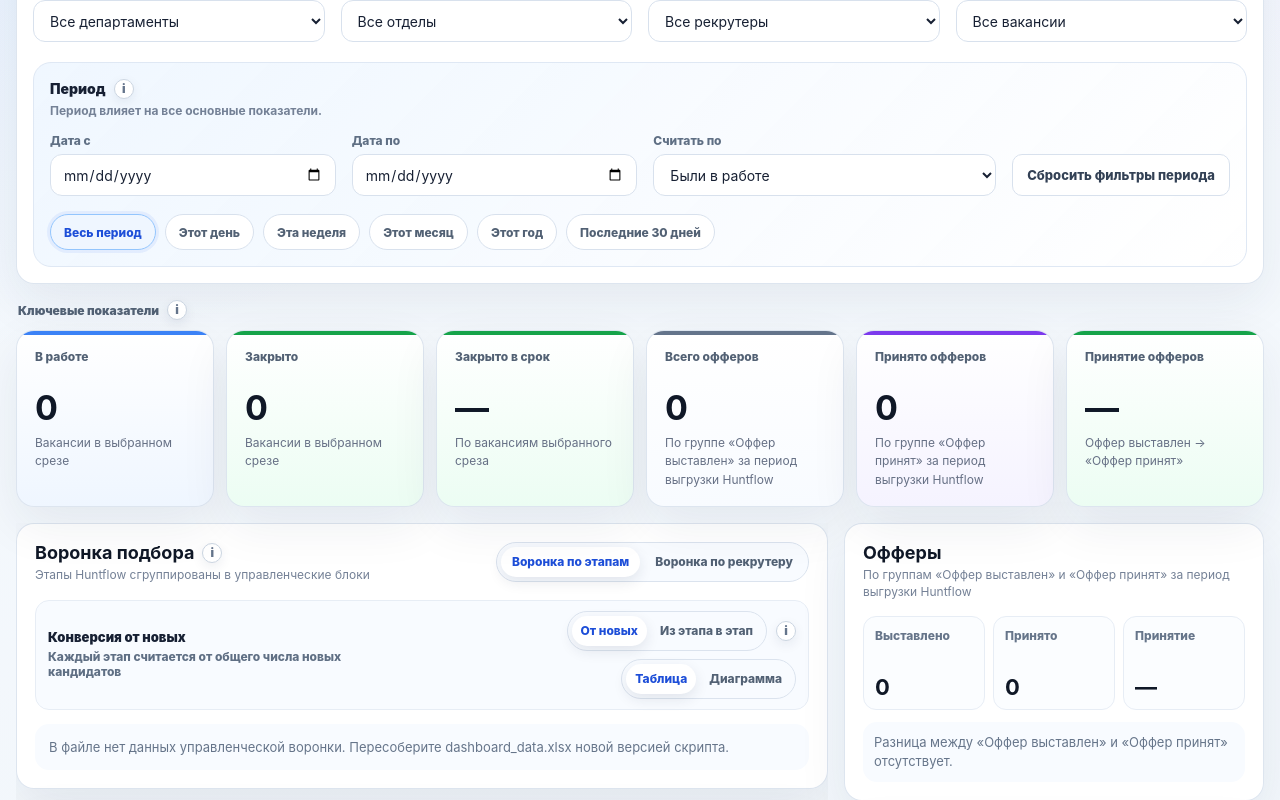
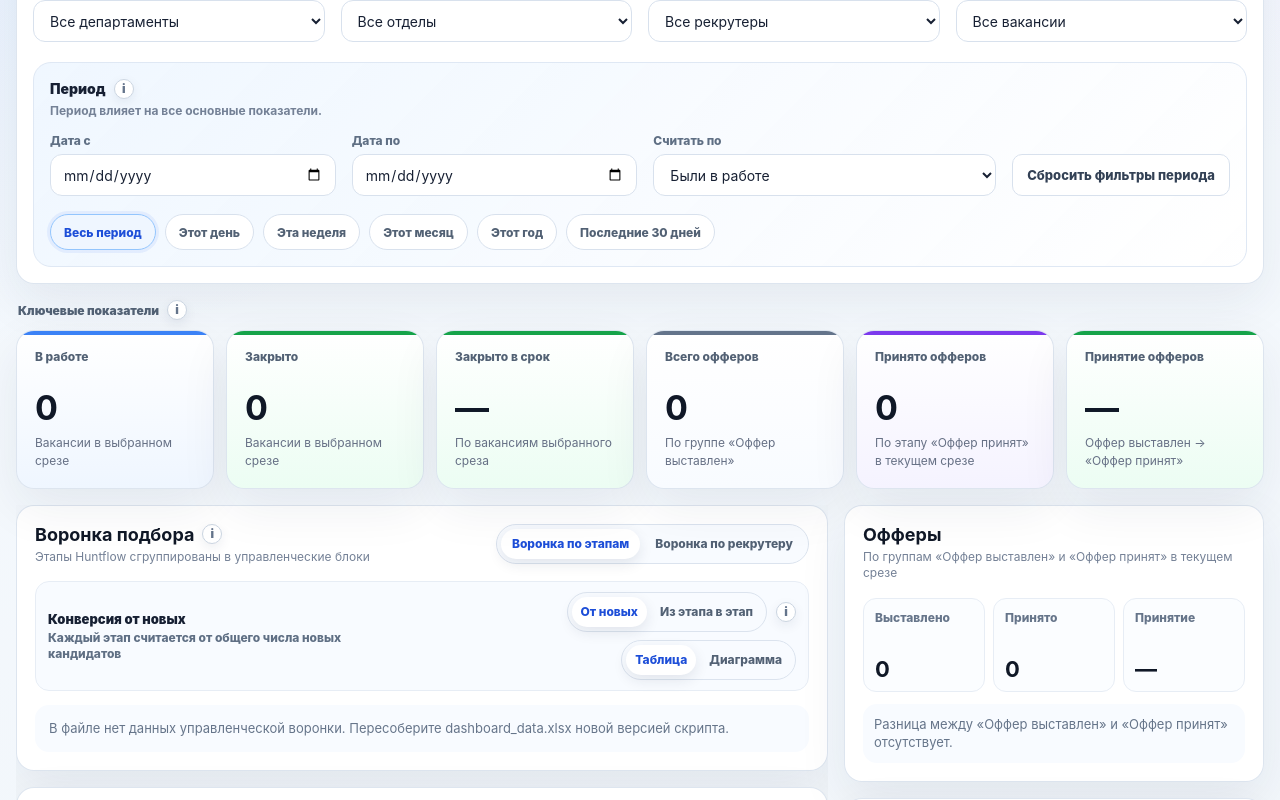
Before and after one commit to AN684-beep/hr-recruiting-analytics-dashboard, a React (Vite) app: page / in a window 1280 px wide. Shown: the part 425-1225 px from the top of the page. Built offline with nearby package versions, Linux system fonts and the light colour scheme.

Commit message:
fix: restore period filtering for offer KPI cards

```diff
--- a/src/App.tsx
+++ b/src/App.tsx
@@ -77,7 +77,7 @@ const INFO_TEXTS = {
   period:
     "Период можно считать по дате открытия, дате закрытия или по вакансиям, которые были в работе в выбранные даты.",
   kpi:
-    "Офферные KPI относятся к периоду исходной выгрузки Huntflow. «Всего офферов» — группа «Оффер выставлен», «Принято офферов» — группа «Оффер принят». Календарный фильтр вакансий не пересчитывает этапы Huntflow, потому что в файле нет дат переходов кандидатов.",
+    "Показатели считаются по выбранным фильтрам. Офферы берутся из Huntflow: «Всего офферов» — «Оффер выставлен», «Принято офферов» — «Оффер принят».",
   funnel:
     "Группы воронки сначала считаются внутри каждой вакансии или строки отчета, а затем суммируются по выбранному набору: рекрутеру, вакансии, департаменту или всей команде.\n\nДля простых этапов берется значение одного этапа. Для групп, которые объединяют несколько похожих или последовательных этапов, используется специальная логика, чтобы не задваивать кандидатов.\n\nНапример, группа «Команда» объединяет кросс-функциональные интервью, HR BP, НМ+1, LT, HRD, CEO и финальное интервью. Внутри одной вакансии или строки берется максимальное значение среди этих этапов, а не сумма. Это нужно, чтобы один и тот же кандидат не считался несколько раз, если он проходил несколько финальных этапов.\n\nКогда выбран не один объект, а несколько вакансий, рекрутер или вся команда, итоговая воронка получается как сумма уже рассчитанных групп по выбранным данным.",
   funnelMode:
@@ -1504,11 +1504,17 @@ function CurrentMvp({
   const riskyVacancies = filteredVacancies.filter((vacancy) => vacancy.isRisk);
   const safeRiskIndex = riskyVacancies.length === 0 ? 0 : Math.min(riskIndex, riskyVacancies.length - 1);
   const currentRisk = riskyVacancies[safeRiskIndex];
-  const filteredFunnelGroupRows = funnelGroupsByVacancy.filter(
-    (row) =>
+  const filteredFunnelGroupRows = funnelGroupsByVacancy.filter((row) => {
+    const vacancyMatch =
       filteredVacancySourceIds.has(row.vacancyId) ||
-      filteredVacancyTitles.has(row.vacancyTitle)
-  );
+      (!row.vacancyId && filteredVacancyTitles.has(row.vacancyTitle));
+    const recruiterMatch =
+      selectedRecruiter === DEFAULT_RECRUITER ||
+      normalizeRecruiterKey(row.recruiter) === normalizeRecruiterKey(selectedRecruiter) ||
+      normalizeRecruiterKey(row.recruiterCanonical) === normalizeRecruiterKey(selectedRecruiter);
+
+    return vacancyMatch && recruiterMatch;
+  });
   const hasManagementFunnelData = funnelGroupsByVacancy.length > 0;
   const hasRecruiterManagementFunnelData = funnelGroupsByRecruiter.length > 0;
   const hasFilteredManagementFunnelData = filteredFunnelGroupRows.length > 0;
@@ -1537,34 +1543,8 @@ function CurrentMvp({
   });
   const stageCount = (stage: string) =>
     funnelStageCounts.find((item) => item.stage === stage)?.count || 0;
-  const hasDetailedOfferFilters =
-    selectedDepartment !== DEFAULT_DEPARTMENT ||
-    selectedTeam !== DEFAULT_TEAM ||
-    selectedVacancyId !== DEFAULT_VACANCY;
-  const offerVacancies = vacancies.filter((vacancy) => vacancyMatchesFilters(vacancy));
-  const offerVacancyIds = new Set(offerVacancies.map((vacancy) => vacancy.sourceId));
-  const offerVacancyTitles = new Set(offerVacancies.map((vacancy) => vacancy.title));
-  const offerFunnelRows = hasDetailedOfferFilters
-    ? funnelGroupsByVacancy.filter(
-      (row) => offerVacancyIds.has(row.vacancyId) || offerVacancyTitles.has(row.vacancyTitle)
-    )
-    : funnelGroupsByRecruiter.filter((row) => {
-      if (selectedRecruiter === DEFAULT_RECRUITER) {
-        return true;
-      }
-
-      const selectedKey = normalizeRecruiterKey(selectedRecruiter);
-      return (
-        normalizeRecruiterKey(row.recruiter) === selectedKey ||
-        normalizeRecruiterKey(row.recruiterCanonical) === selectedKey
-      );
-    });
-  const offerStageCount = (stage: string) =>
-    offerFunnelRows
-      .filter((row) => row.groupName === stage)
-      .reduce((sum, row) => sum + row.count, 0);
-  const currentJobOffers = offerStageCount("Оффер выставлен");
-  const currentAcceptedOffers = offerStageCount("Оффер принят");
+  const currentJobOffers = stageCount("Оффер выставлен");
+  const currentAcceptedOffers = stageCount("Оффер принят");
   const currentRecruiterStageCount = stageCount("Рекрутер");
   const interviewTargets = {
     offer: {
@@ -1669,17 +1649,13 @@ function CurrentMvp({
     {
       label: "Всего офферов",
       value: currentJobOffers,
-      hint: isPeriodActive
-        ? "За период выгрузки Huntflow · календарный период не применяется"
-        : "По группе «Оффер выставлен» за период выгрузки Huntflow",
+      hint: "По группе «Оффер выставлен»",
       tone: "neutral"
     },
     {
       label: "Принято офферов",
       value: currentAcceptedOffers,
-      hint: isPeriodActive
-        ? "За период выгрузки Huntflow · календарный период не применяется"
-        : "По группе «Оффер принят» за период выгрузки Huntflow",
+      hint: "По этапу «Оффер принят» в текущем срезе",
       tone: "waiting"
     },
     {
@@ -2769,11 +2745,7 @@ function CurrentMvp({
             <div className="section-heading">
               <div>
                 <h2>Офферы</h2>
-                <span>
-                  {isPeriodActive
-                    ? "За период выгрузки Huntflow · календарный период не применяется"
-                    : "По группам «Оффер выставлен» и «Оффер принят» за период выгрузки Huntflow"}
-                </span>
+                <span>По группам «Оффер выставлен» и «Оффер принят» в текущем срезе</span>
               </div>
             </div>
 
```
